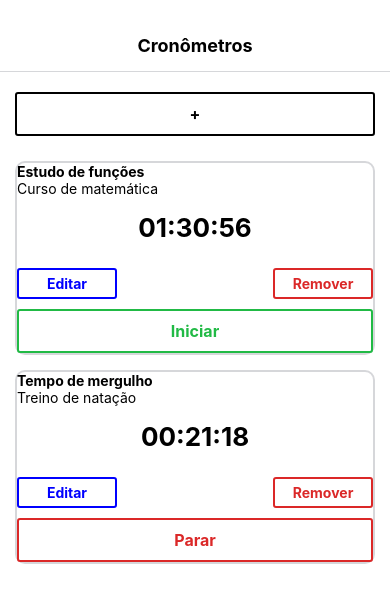
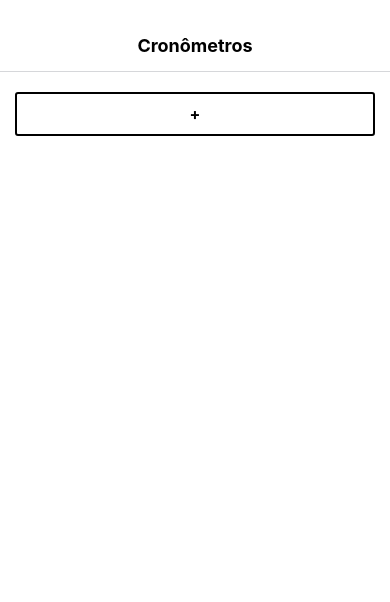
Before and after one commit to lucaspere/time-tracking-app, a React Native app: screen / in a window 390 px wide. Shown: the top 602 px of the page. Built offline with nearby package versions, Linux system fonts and the light colour scheme.

Commit message:
adicionando o modulo KeyboardAvoidingView

```diff
--- a/App.js
+++ b/App.js
@@ -1,27 +1,11 @@
 import React, { useState, useEffect } from 'react';
-import { StyleSheet, Text, View, ScrollView } from 'react-native';
-import uuidv4 from 'uuid/v4';
+import { StyleSheet, Text, View, ScrollView, KeyboardAvoidingView } from 'react-native';
 import EditableTimer from './components/EditableTimer';
 import ToggleableTimerForm from './components/ToggleableTimerForm';
 
 const App = () => {
 
-  const [timers, setTimers] = useState([
-    {
-      id: uuidv4(),
-      title: "Estudo de funções",
-      project: "Curso de matemática",
-      elapsed: 5456099,
-      isRunning: false
-    },
-    {
-      id: uuidv4(),
-      title: "Tempo de mergulho",
-      project: "Treino de natação",
-      elapsed: 1273998,
-      isRunning: true
-    },
-  ])
+  const [timers, setTimers] = useState([])
 
   useEffect(() => {
 
@@ -49,6 +33,10 @@ const App = () => {
       <View style={styles.titleContainer}>
         <Text style={styles.title}>Cronômetros</Text>
       </View>
+      <KeyboardAvoidingView
+        behavior="padding"
+        style={styles.timerListContainer}
+      >
         <ScrollView style={styles.timerList}>
           <ToggleableTimerForm timers={timers} setTimers={setTimers} />
 
@@ -66,6 +54,7 @@ const App = () => {
           ))}
 
         </ScrollView>
+      </KeyboardAvoidingView>
     </View>
   );
 }
@@ -85,6 +74,9 @@ const styles = StyleSheet.create({
     fontWeight: 'bold',
     textAlign: 'center',
   },
+  timerListContainer: {
+    flex: 1
+  },
   timerList: {
     paddingBottom: 15,
   }
```
Lines whose indentation alone changed are shown as unchanged.
